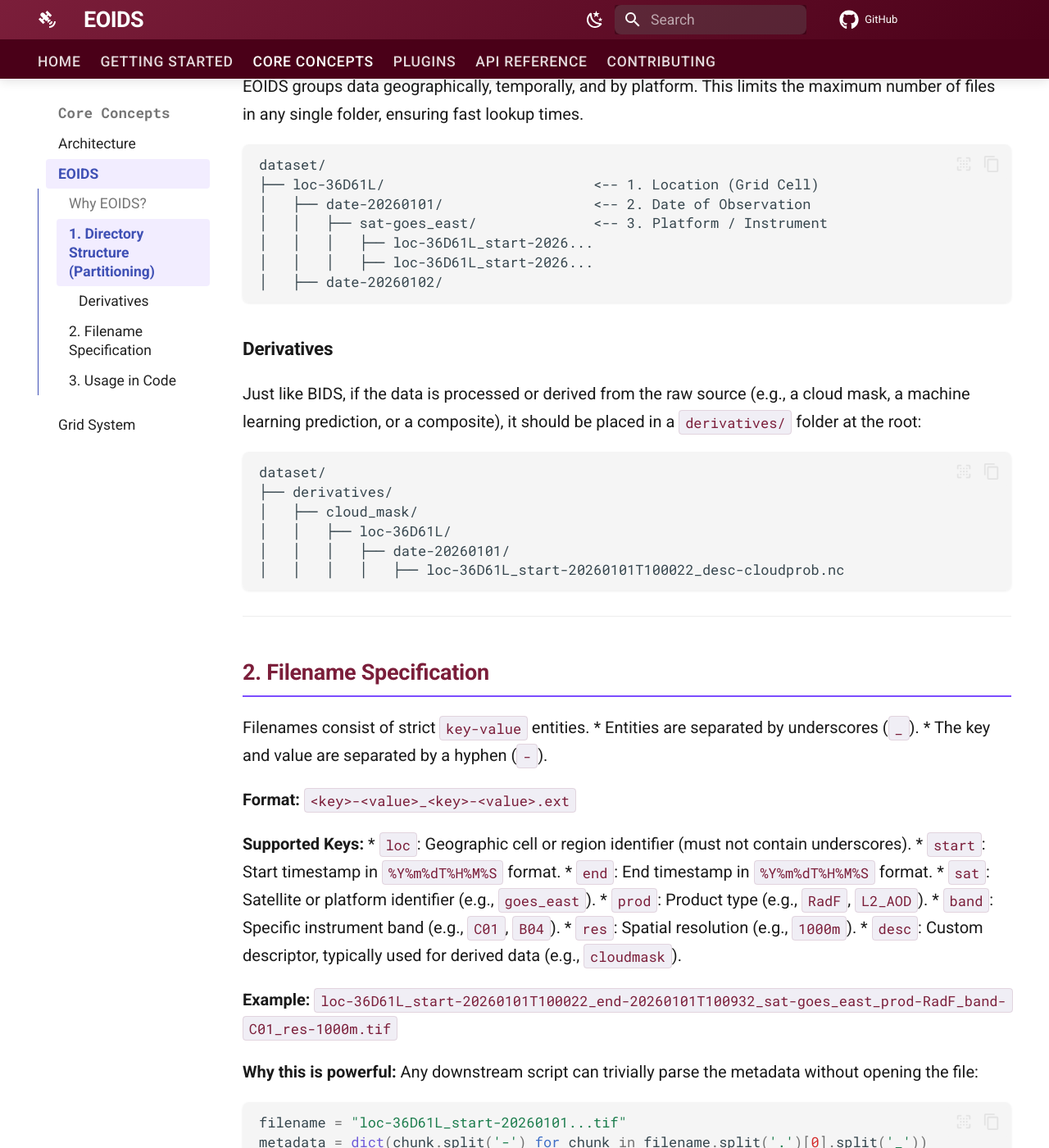
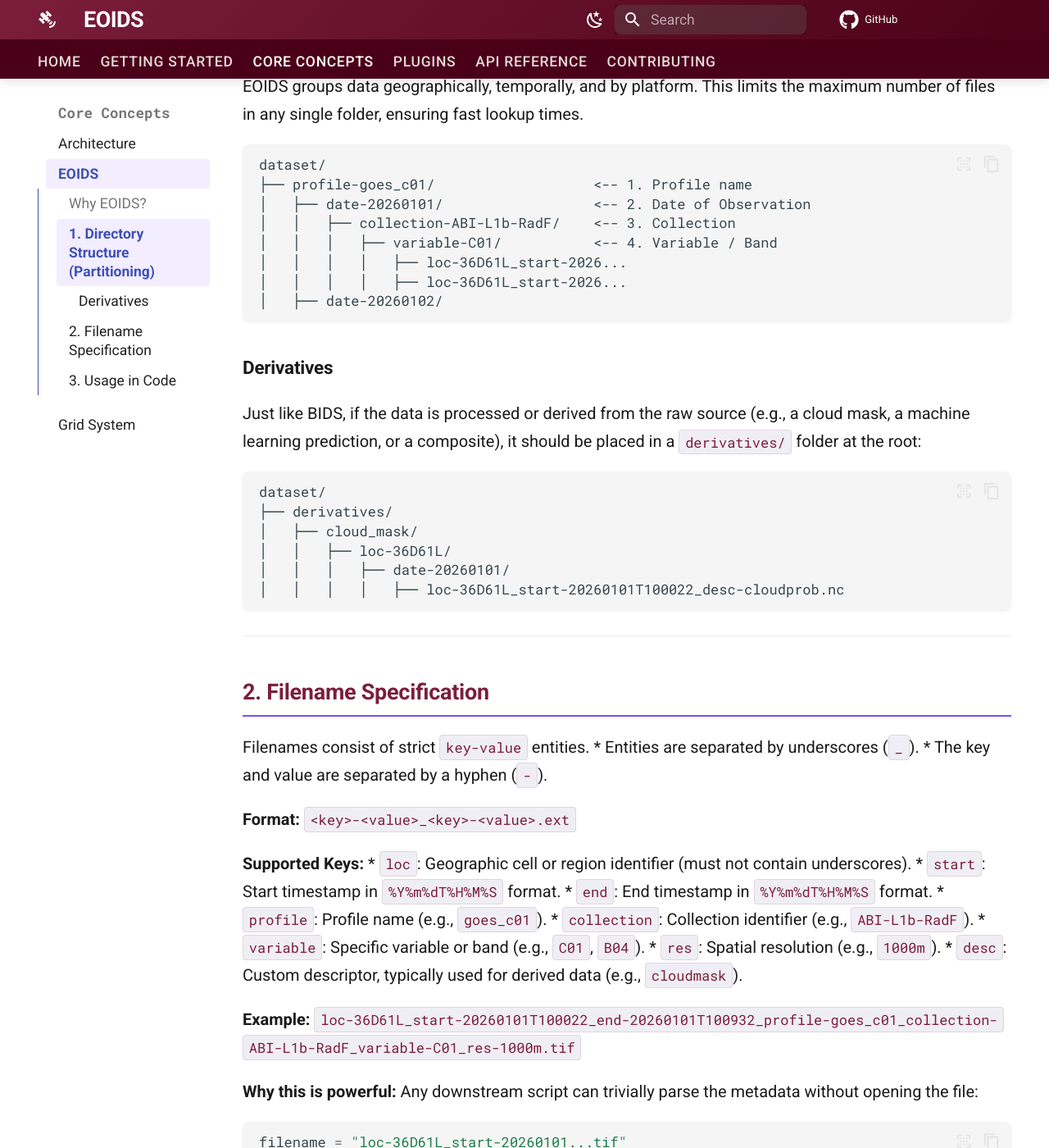
Before and after one commit to frandorr/aereo, an MkDocs documentation site: the page built from docs/eoids.md, in a window 1280 px wide and 1400 px high, scrolled down 879 px. Shown: the whole window at 82% size. Built offline with MkDocs 1.6.1 and Material for MkDocs 9.7.7, drawn with Linux system fonts in a browser that asks for light colours; comment, search, counter and statistics services are not loaded; the version menu is left out; some of the changed text lies outside the part shown.

Commit message:
docs: update examples and docs for unified profile schema
- Migrate all code examples from collection_variables_map to collections mapping
- Move plugin-specific fields (reader, calibration, resampling, satellite) into
  extract_params/search_params in examples and docs
- Replace conform_to_max_shape with conform_to tuple in docs
- Update EOIDS docs to reflect new path structure (profile/collection/variable)
- Update pipeline-architecture.md with new AerProfile field names
- Update README.md quickstart and YAML example
- Update build-your-own-plugin.md examples
- Update example script comments to remove outdated field references

````diff
--- a/docs/eoids.md
+++ b/docs/eoids.md
@@ -21,11 +21,12 @@ EOIDS groups data geographically, temporally, and by platform. This limits the m
 
 ```text
 dataset/
-├── loc-36D61L/                         <-- 1. Location (Grid Cell)
+├── profile-goes_c01/                   <-- 1. Profile name
 │   ├── date-20260101/                  <-- 2. Date of Observation
-│   │   ├── sat-goes_east/              <-- 3. Platform / Instrument
-│   │   │   ├── loc-36D61L_start-2026...
-│   │   │   ├── loc-36D61L_start-2026...
+│   │   ├── collection-ABI-L1b-RadF/    <-- 3. Collection
+│   │   │   ├── variable-C01/           <-- 4. Variable / Band
+│   │   │   │   ├── loc-36D61L_start-2026...
+│   │   │   │   ├── loc-36D61L_start-2026...
 │   ├── date-20260102/
 ```
 
@@ -56,14 +57,14 @@ Filenames consist of strict `key-value` entities.
 * `loc`: Geographic cell or region identifier (must not contain underscores).
 * `start`: Start timestamp in `%Y%m%dT%H%M%S` format.
 * `end`: End timestamp in `%Y%m%dT%H%M%S` format.
-* `sat`: Satellite or platform identifier (e.g., `goes_east`).
-* `prod`: Product type (e.g., `RadF`, `L2_AOD`).
-* `band`: Specific instrument band (e.g., `C01`, `B04`).
+* `profile`: Profile name (e.g., `goes_c01`).
+* `collection`: Collection identifier (e.g., `ABI-L1b-RadF`).
+* `variable`: Specific variable or band (e.g., `C01`, `B04`).
 * `res`: Spatial resolution (e.g., `1000m`).
 * `desc`: Custom descriptor, typically used for derived data (e.g., `cloudmask`).
 
 **Example:**
-`loc-36D61L_start-20260101T100022_end-20260101T100932_sat-goes_east_prod-RadF_band-C01_res-1000m.tif`
+`loc-36D61L_start-20260101T100022_end-20260101T100932_profile-goes_c01_collection-ABI-L1b-RadF_variable-C01_res-1000m.tif`
 
 **Why this is powerful:**
 Any downstream script can trivially parse the metadata without opening the file:
@@ -82,23 +83,26 @@ To ensure strict compliance across all plugins, use the `build_eoids_path` funct
 ```python
 import datetime
 from aer.eoids import build_eoids_path
+from aer.interfaces import AerProfile
 
-# All parameters (except local_dir) are optional.
+profile = AerProfile(name="goes_c01", resolution=1000)
+
+# All parameters (except local_dir and profile) are optional.
 # If omitted, they simply won't appear in the directory path or filename.
 path = build_eoids_path(
     local_dir="/my/dataset",
+    profile=profile,
     cell_id="36D61L",
     start_time=datetime.datetime(2026, 1, 1, 10, 0, 22),
     end_time=datetime.datetime(2026, 1, 1, 10, 9, 32),
-    satellite="goes_east",
-    product="RadF",
-    band="C01",
-    resolution=1000
+    collection="ABI-L1b-RadF",
+    variable="C01",
 )
 
 # Derived Data Example
 mask_path = build_eoids_path(
     local_dir="/my/dataset",
+    profile=profile,
     cell_id="36D61L",
     start_time=datetime.datetime(2026, 1, 1, 10, 0, 22),
     derivative="cloud_mask",
````
Also changed, not shown: README.md (+17 -14 lines), docs/build-your-own-plugin.md (+3 -4 lines), docs/index.md (+72 -17 lines), docs/pipeline-architecture.md (+14 -12 lines), docs/plugins.md (+11 -14 lines), docs/quickstart.md (+2 -3 lines), examples/README.md (+7 -5 lines), 2 other files.
